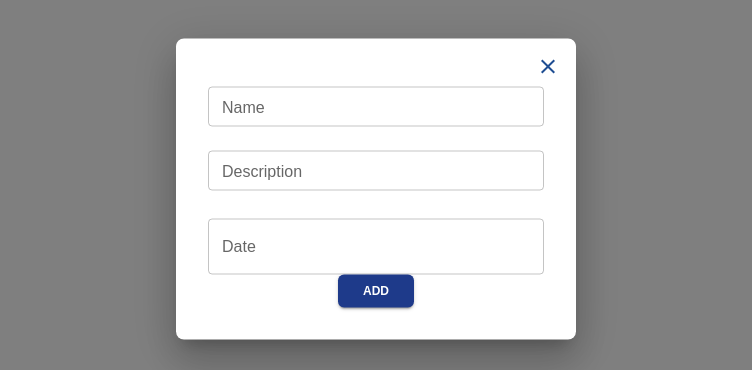
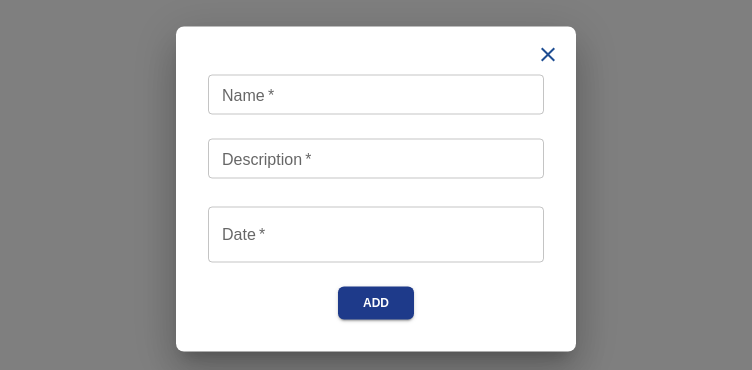
Before and after one commit to maignanaganapathy/skill-peak-frontend, a React (Create React App) app: page /program in a window 1280 px wide. Both pictures are taken after a click on the button "New +". Shown: the part 211-581 px from the top of the page, without its empty margins (264-1016 px from the left). Built offline with nearby package versions, Linux system fonts and the light colour scheme; no server answers.

Commit message:
karthika|add required in program created formfields and removed formfield.tsx file

```diff
--- a/src/features/admin/CreateProject/AddButton.tsx
+++ b/src/features/admin/CreateProject/AddButton.tsx
@@ -3,9 +3,10 @@ import { Button } from "@mui/material";
 
 interface AddButtonProps {
   onClick?: () => void;
+  marginTop?: string | number; // Add marginTop prop
 }
 
-export const AddButton: React.FC<AddButtonProps> = ({ onClick }) => {
+export const AddButton: React.FC<AddButtonProps> = ({ onClick, marginTop }) => {
   return (
     <Button
       variant="contained"
@@ -23,6 +24,7 @@ export const AddButton: React.FC<AddButtonProps> = ({ onClick }) => {
         "&:hover": {
           backgroundColor: "#1e40af", // hover effect
         },
+        marginTop: marginTop || 0, // Apply marginTop or default to 0
       }}
     >
       Add
--- a/src/features/admin/CreateProject/FormField.tsx
+++ /dev/null
@@ -1,37 +0,0 @@
-import React from "react";
-import { TextField, InputAdornment } from "@mui/material";
-
-interface FormFieldProps {
-  label: string;
-  icon?: string;
-  altText?: string;
-  value: string;
-  onChange: (e: React.ChangeEvent<HTMLInputElement>) => void;
-}
-
-export const FormField: React.FC<FormFieldProps> = ({
-  label,
-  icon,
-  altText,
-  value,
-  onChange,
-}) => {
-  return (
-    <TextField
-      label={label}
-      variant="outlined"
-      fullWidth
-      size="small"
-      margin="normal"
-      value={value}
-      onChange={onChange}
-      InputProps={{
-        endAdornment: icon ? (
-          <InputAdornment position="end">
-            <img src={icon} alt={altText || ""} width={20} height={20} />
-          </InputAdornment>
-        ) : null,
-      }}
-    />
-  );
-};
--- a/src/features/admin/CreateProject/InputDesign.tsx
+++ b/src/features/admin/CreateProject/InputDesign.tsx
@@ -1,13 +1,55 @@
 import React, { useState } from "react";
-import { FormField } from "./FormField";
+import { TextField, InputAdornment } from "@mui/material";
 import { AddButton } from "./AddButton";
-
-import Cookies from "js-cookie";
 import { DatePicker } from "@mui/x-date-pickers/DatePicker";
 import { LocalizationProvider } from "@mui/x-date-pickers/LocalizationProvider";
 import { AdapterDateFns } from "@mui/x-date-pickers/AdapterDateFns";
 import { api } from "../../../utils/axiosConfig"; // Import the configured api instance
 import { BACKEND_URL } from "../../../config"; // Corrected import path
+
+interface FormFieldProps {
+  label: string;
+  icon?: string;
+  altText?: string;
+  value: string;
+  onChange: (e: React.ChangeEvent<HTMLInputElement>) => void;
+  required?: boolean;
+  error?: boolean;
+  helperText?: string;
+}
+
+const FormField: React.FC<FormFieldProps> = ({
+  label,
+  icon,
+  altText,
+  value,
+  onChange,
+  required,
+  error,
+  helperText,
+}) => {
+  return (
+    <TextField
+      label={label}
+      variant="outlined"
+      fullWidth
+      size="small"
+      margin="normal"
+      value={value}
+      onChange={onChange}
+      required={required}
+      error={error}
+      helperText={helperText}
+      InputProps={{
+        endAdornment: icon ? (
+          <InputAdornment position="end">
+            <img src={icon} alt={altText || ""} width={20} height={20} />
+          </InputAdornment>
+        ) : null,
+      }}
+    />
+  );
+};
 
 interface InputDesignProps {
   onProjectCreated: () => void;
@@ -23,8 +65,19 @@ const InputDesign: React.FC<InputDesignProps> = ({
   const [name, setName] = useState(project?.name || "");
   const [description, setDescription] = useState(project?.description || "");
   const [date, setDate] = useState<Date | null>(project?.date ? new Date(project.date) : null);
+  const [nameError, setNameError] = useState(false);
+  const [descriptionError, setDescriptionError] = useState(false);
+  const [dateError, setDateError] = useState(false);
 
   const handleSubmit = async () => {
+    setNameError(!name);
+    setDescriptionError(!description);
+    setDateError(!date);
+
+    if (!name || !description || !date) {
+      return;
+    }
+
     try {
       const payload = {
         name,
@@ -50,11 +103,21 @@ const InputDesign: React.FC<InputDesignProps> = ({
   return (
     <div style={{ position: "relative" }}>
       <form>
-        <FormField label="Name" value={name} onChange={(e) => setName(e.target.value)} />
+        <FormField
+          label="Name"
+          value={name}
+          onChange={(e) => setName(e.target.value)}
+          required
+          error={nameError}
+          helperText={nameError ? "Name is required" : ""}
+        />
         <FormField
           label="Description"
           value={description}
           onChange={(e) => setDescription(e.target.value)}
+          required
+          error={descriptionError}
+          helperText={descriptionError ? "Description is required" : ""}
         />
         <div style={{ textAlign: "center", marginTop: 20 }}>
           <LocalizationProvider dateAdapter={AdapterDateFns}>
@@ -66,13 +129,18 @@ const InputDesign: React.FC<InputDesignProps> = ({
                 slotProps={{
                   textField: {
                     fullWidth: true,
+                    required: true,
+                    error: dateError,
+                    helperText: dateError ? "Date is required" : "",
                   },
                 }}
               />
             </div>
           </LocalizationProvider>
 
-          <AddButton onClick={handleSubmit} />
+          <div style={{ marginTop: 24 }}> {/* Add top margin above AddButton */}
+            <AddButton onClick={handleSubmit} />
+          </div>
         </div>
       </form>
     </div>
```
